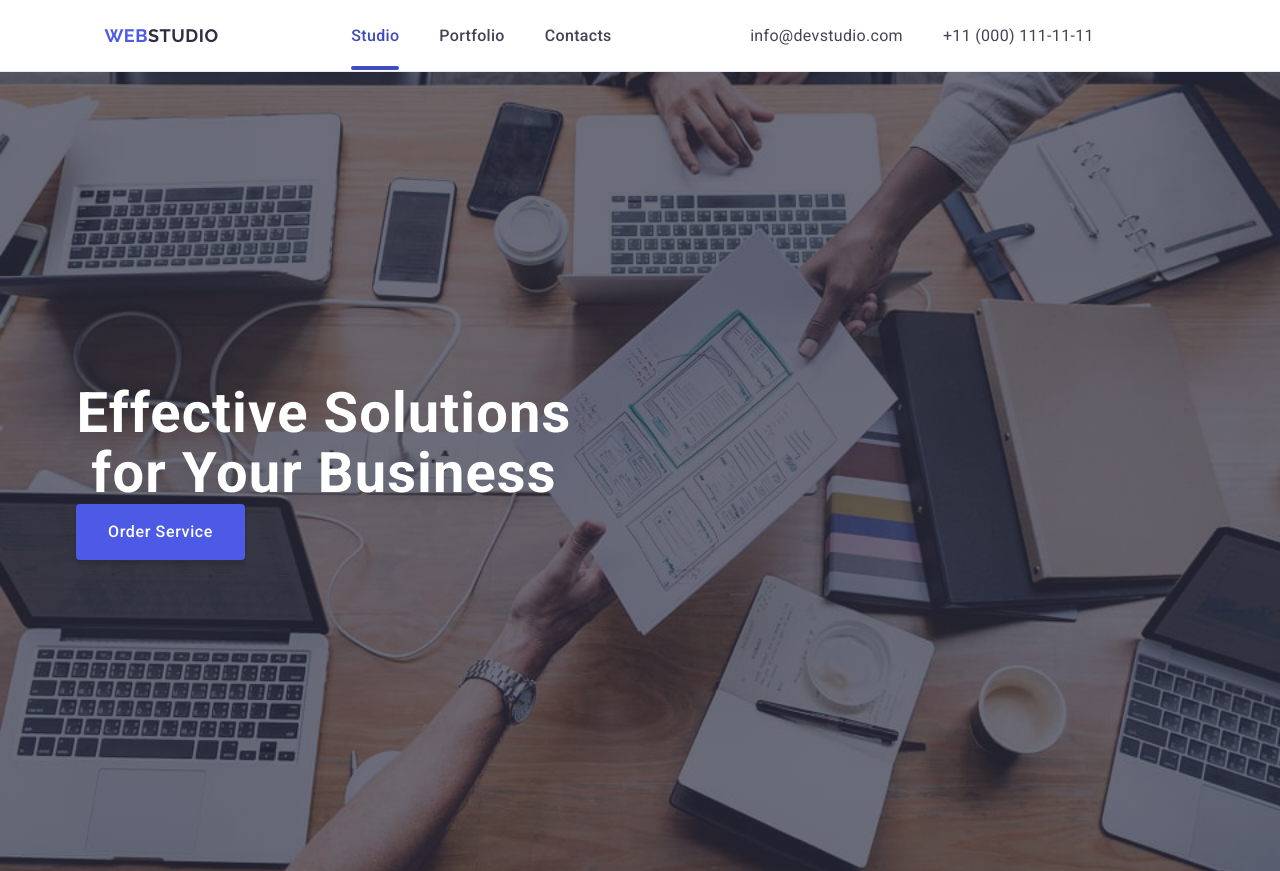
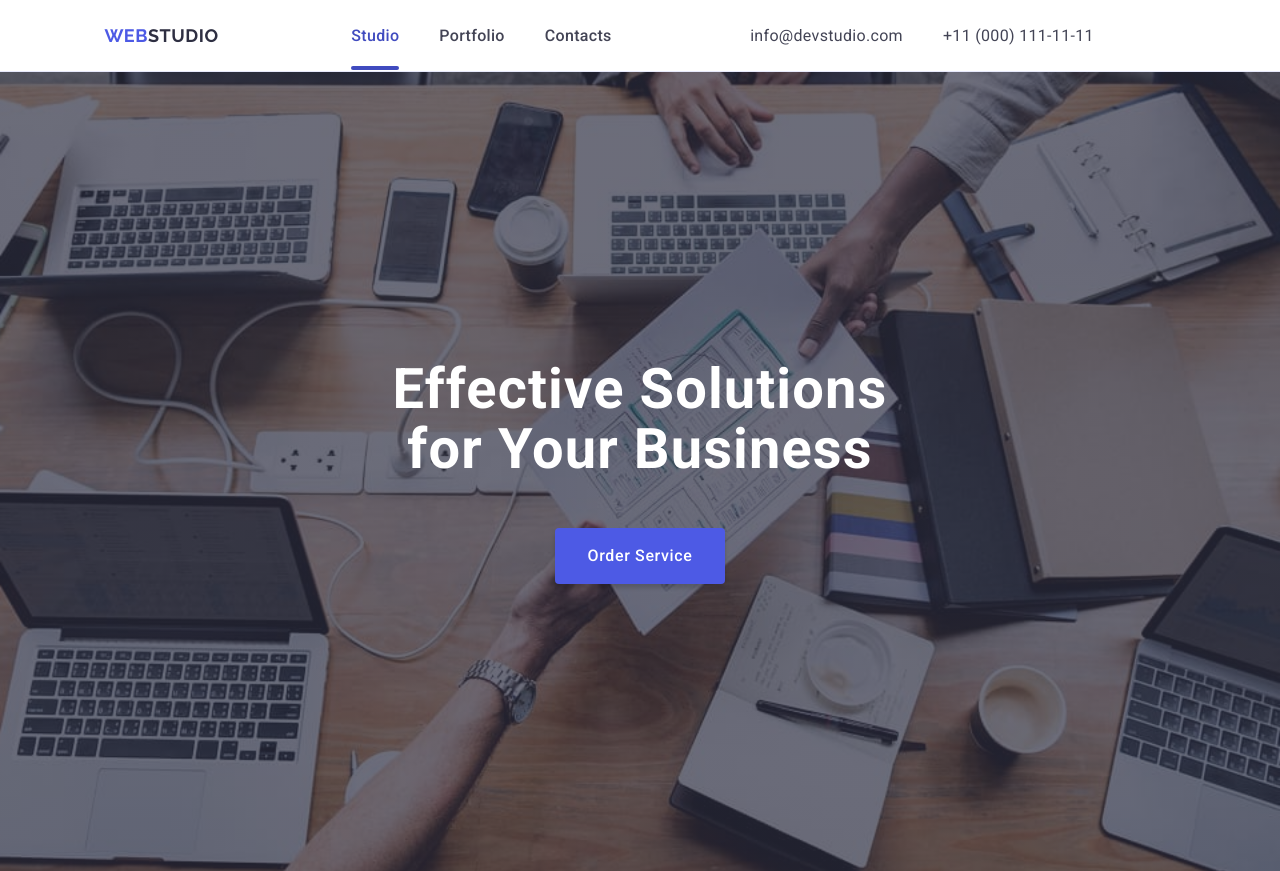
Before and after one commit to yabluninn/goit-markup-hw-04, a plain HTML site: page index.html in a window 1280 px wide. Shown: the top 871 px of the page. Drawn offline with nearby package versions, Linux system fonts and the light colour scheme.

Commit message:
final commit

```diff
--- a/css/styles.css
+++ b/css/styles.css
@@ -208,6 +208,7 @@ a:visited {
     ),
     url(../images/hero_img.jpg);
   max-width: 1440px;
+  margin: 0 auto;
 }
 
 .preview-title {
@@ -220,6 +221,7 @@ a:visited {
   max-width: 496px;
   position: relative;
   z-index: 1;
+  margin: 0 auto;
 }
 
 .order-button {
@@ -240,6 +242,8 @@ a:visited {
   position: relative;
   z-index: 1;
   transition: background-color 250ms cubic-bezier(0.4, 0, 0.2, 1);
+  margin: 0 auto;
+  margin-top: 48px;
 }
 
 .order-button:hover {
```
